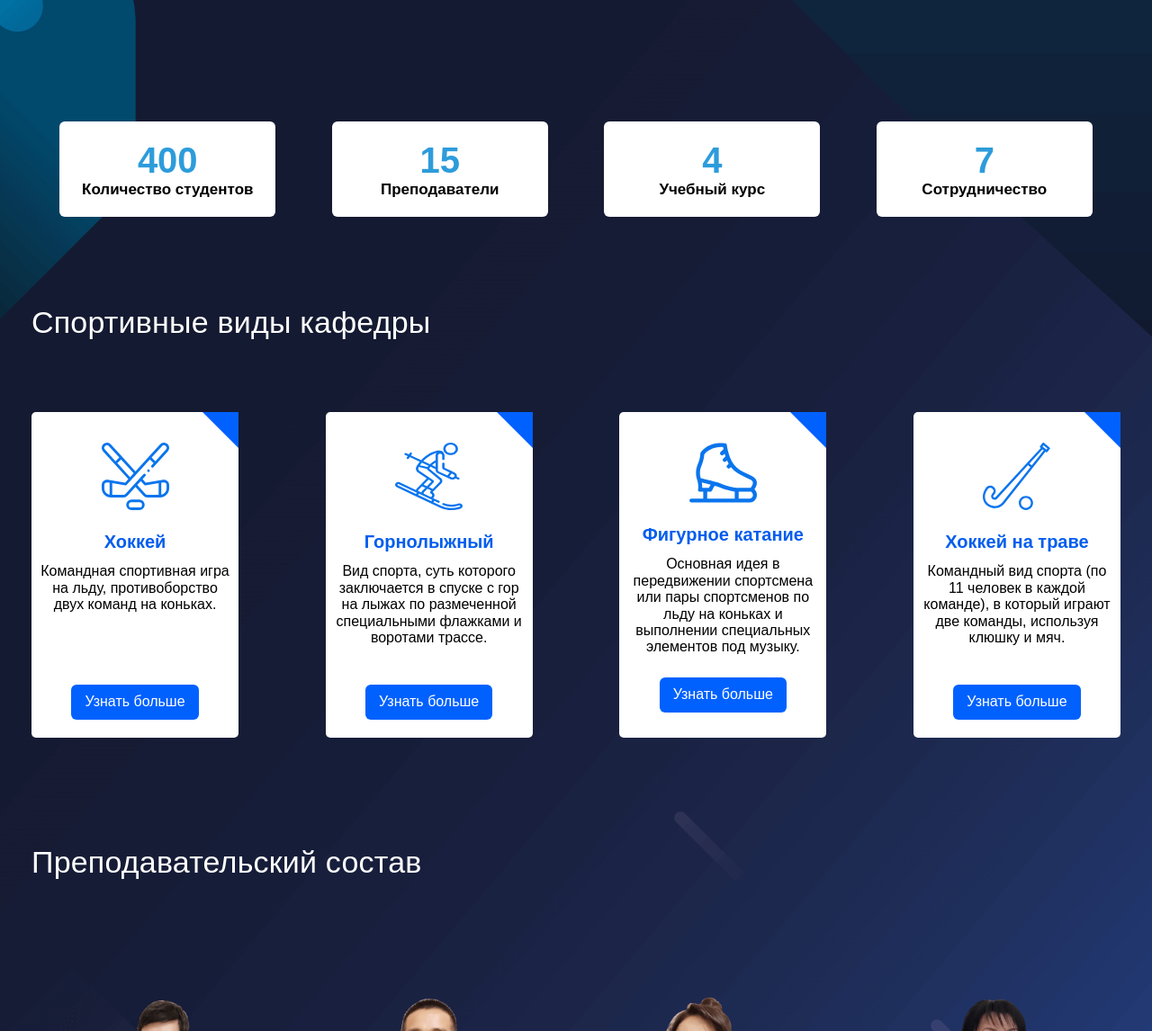
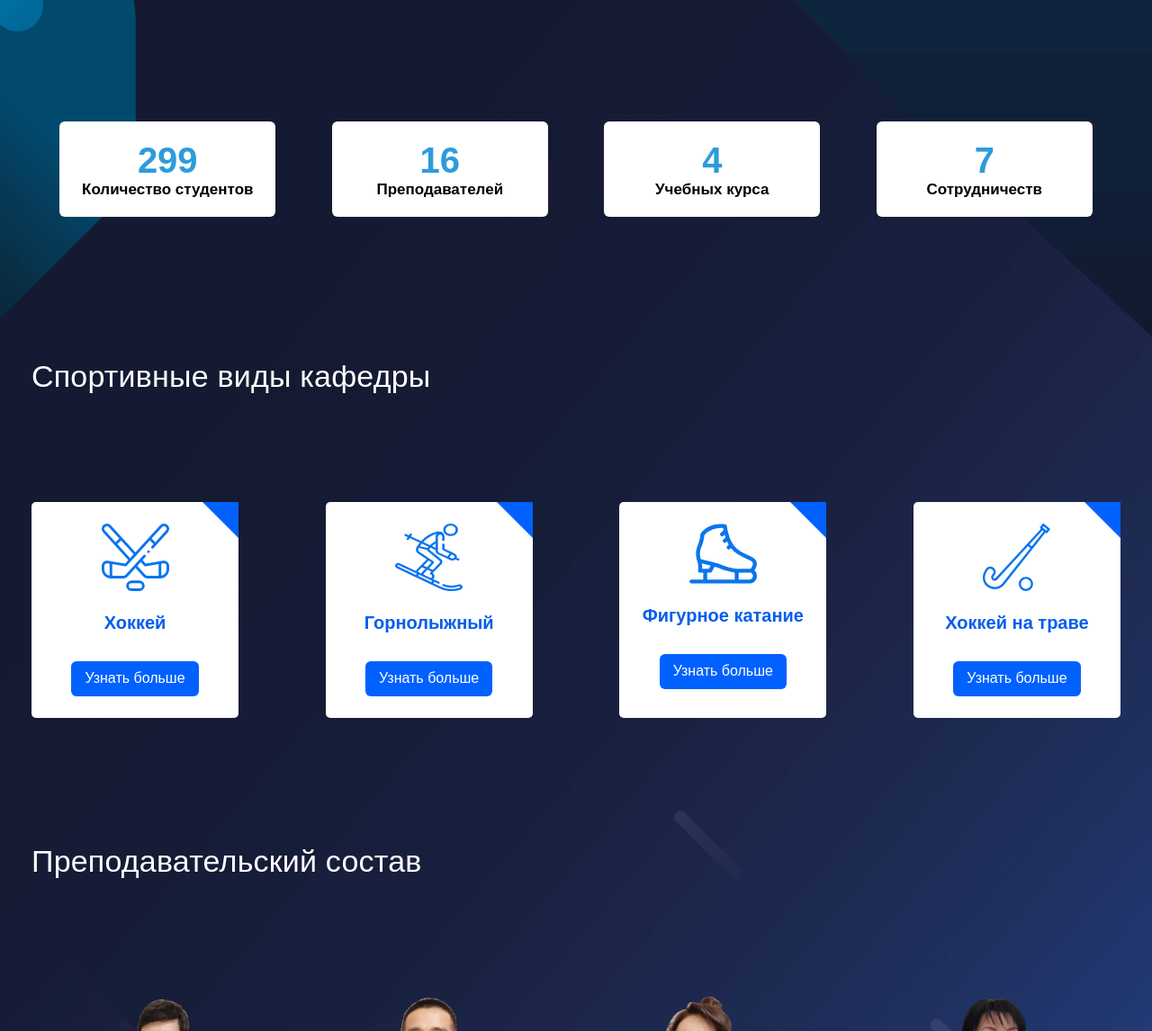
Before and after one commit to Number1ava/University, a plain HTML site: page index.html in a window 1280 px wide. Shown: the part 765-1911 px from the top of the page at 90% size. Drawn offline with Linux system fonts and the light colour scheme.

Commit message:
Update 2023-03-16T03:02:25.751Z

```diff
--- a/index.html
+++ b/index.html
@@ -100,13 +100,16 @@
       <button class="burger" aria-label="Open menu">
         <span></span>
       </button>
+    </div>
+    <div class="container">
       <div class="header__main">
-        <div class="header__text wow animate__animated animate__fadeInLeft animate__slow animate__delay-0.8s">
+        <div class="header__text">
           <h3 class="top__title">Добро Пожаловать!</h3>
           <h1 class="sub__title">Кафедра: теории и методики зимних видов спорта</h1>
         </div>
-        <div class="header__image wow animate__animated animate__fadeInRight animate__slow animate__delay-0.8s">
-          <a href="index.html"><img class="header__image-photo" src="images/TopImage__logo.svg" alt="image"></a>
+        <div class="header__image">
+          <a href="index.html"><img class="header__image-photo header__image-photo--Mainlogo"
+              src="images/TopImage__logo.svg" alt="image"></a>
         </div>
       </div>
     </div>
@@ -117,23 +120,23 @@
       <div class="container">
         <div class="counter__main">
           <div class="counter__main-item">
-            <div class="counter__main-count">400</div>
+            <div class="counter__main-count">299</div>
             <div class="counter__main-text">Количество студентов</div>
           </div>
 
           <div class="counter__main-item">
-            <div class="counter__main-count">15</div>
-            <div class="counter__main-text">Преподаватели</div>
+            <div class="counter__main-count">16</div>
+            <div class="counter__main-text">Преподавателей</div>
           </div>
 
           <div class="counter__main-item">
             <div class="counter__main-count">4</div>
-            <div class="counter__main-text">Учебный курс</div>
+            <div class="counter__main-text">Учебных курса</div>
           </div>
 
           <div class="counter__main-item">
             <div class="counter__main-count">7</div>
-            <div class="counter__main-text">Сотрудничество</div>
+            <div class="counter__main-text">Сотрудничеств</div>
           </div>
         </div>
       </div>
@@ -146,10 +149,6 @@
             <img class="card__image" src="images/Hockey_icon.svg" alt="image">
             <div class="card__content">
               <h3 class="card__title ">Хоккей</h3>
-              <p class="card__descr ">Командная спортивная игра на льду,
-                противоборство
-                двух команд на
-                коньках.</p>
             </div>
             <a href="hockey.html" class="btn__more">Узнать больше</a>
           </div>
@@ -157,9 +156,6 @@
             <img class="card__image" src="images/Gorno.svg" alt="image">
             <div class="card__content">
               <h3 class="card__title ">Горнолыжный</h3>
-              <p class="card__descr ">Вид спорта, суть которого заключается в
-                спуске с гор на лыжах по размеченной
-                специальными флажками и воротами трассе.</p>
             </div>
             <a href="skiing.html" class="btn__more ">Узнать больше</a>
           </div>
@@ -167,10 +163,6 @@
             <img class="card__image" src="images/figure_ski.svg" alt="image">
             <div class="card__content">
               <h3 class="card__title ">Фигурное катание</h3>
-              <p class="card__descr ">Основная идея в передвижении спортсмена или
-                пары спортсменов по льду на
-                коньках и выполнении специальных элементов под
-                музыку.</p>
             </div>
             <a href="figure.html" class="btn__more">Узнать больше</a>
           </div>
@@ -178,9 +170,6 @@
             <img class="card__image" src="images/Hockey_grass.svg" alt="image">
             <div class="card__content">
               <h3 class="card__title ">Хоккей на траве</h3>
-              <p class="card__descr ">Командный вид спорта (по 11 человек в каждой
-                команде), в который играют две команды,
-                используя клюшку и мяч. </p>
             </div>
             <a href="hockeyGrass.html" class="btn__more ">Узнать больше</a>
           </div>
```
Also changed, not shown: css/style.min.css, images/snow__loader.svg (added).
